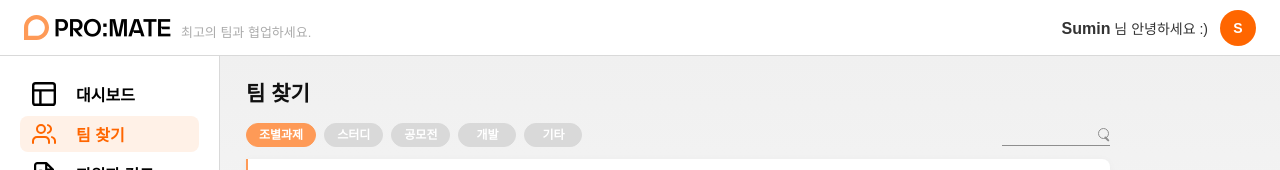
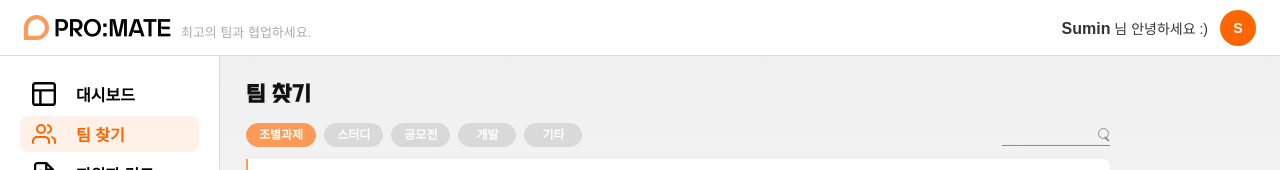
Before and after one commit to pknu-wap/promate, a React (Vite) app in the folder FE/: page /find-team in a window 1280 px wide. Shown: the top 170 px of the page. Built offline with nearby package versions, Linux system fonts and the light colour scheme; no server answers.

Commit message:
Update FindTeamPage.css

```diff
--- a/FE/src/pages/FindTeam/FindTeamPage.css
+++ b/FE/src/pages/FindTeam/FindTeamPage.css
@@ -8,6 +8,7 @@
 
 .find-team-title {
   margin: 0 0 16px;
+  font-family: "YSpotlightOTF", "Pretendard", sans-serif;
   font-size: 21px;
   line-height: 27px;
   font-weight: 800;
```
